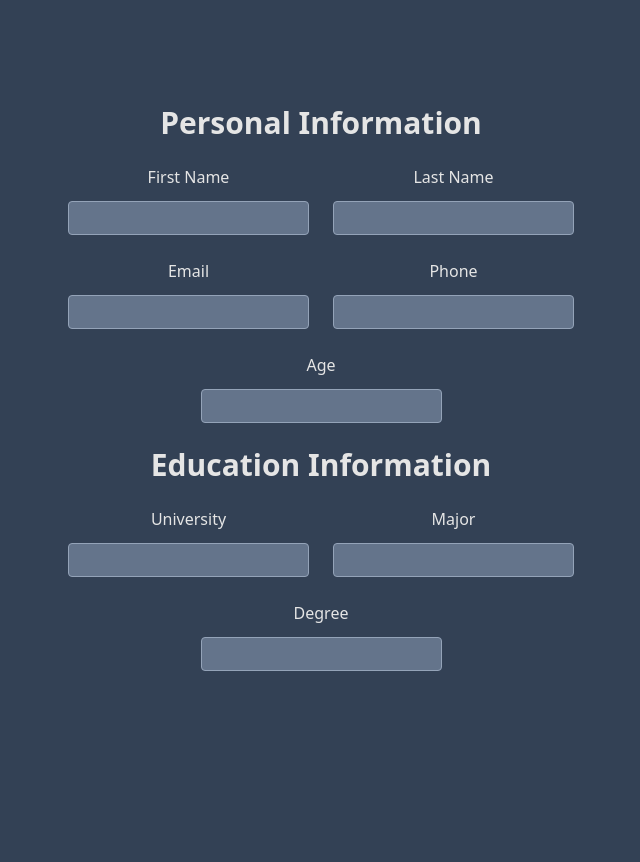
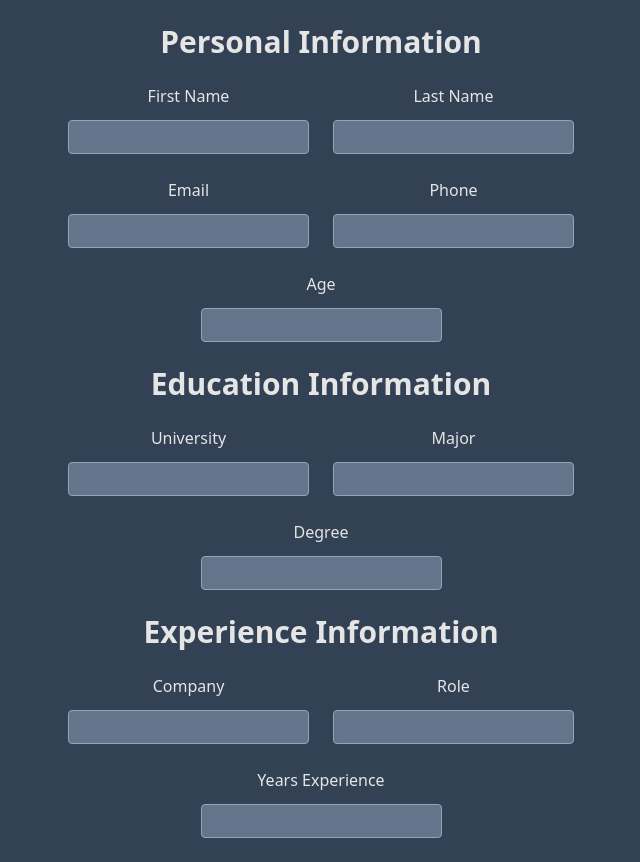
Before and after one commit to Brett-Tanner/odin-cv, a React (Vite) app: page / in a window 1280 px wide. Shown: the whole page, without its empty margins (319-959 px from the left). Before the commit the page ends 800 px from the top, so only its background shows below. Built offline with nearby package versions, Linux system fonts and the light colour scheme.

Commit message:
Create ExperienceFields

```diff
--- a/index.html
+++ b/index.html
@@ -9,7 +9,7 @@
   <body class="bg-slate-700 text-neutral-200">
     <div
       id="root"
-      class="w-screen min-h-screen flex justify-center items-center"
+      class="w-screen min-h-screen flex justify-center items-center p-6"
     ></div>
     <script type="module" src="/src/main.tsx"></script>
   </body>
--- a/src/components/ExperienceFields.tsx
+++ b/src/components/ExperienceFields.tsx
@@ -1,5 +1,34 @@
+import { ChangeEvent, useState } from "react";
+import Field from "./Field";
+
 function ExperienceFields() {
-    return <div></div>
+  const [expDetails, setExpDetails] = useState({
+    company: "",
+    role: "",
+    yearsExperience: "",
+  });
+
+  function onInput(e: ChangeEvent<HTMLInputElement>) {
+    setExpDetails({
+      ...expDetails,
+      [e.currentTarget.id]: e.currentTarget.value,
+    });
+  }
+
+  return (
+    <div className="flex flex-wrap justify-center items-center gap-6">
+      <h1 className="w-full text-center text-3xl font-bold">
+        Experience Information
+      </h1>
+      <Field name="company" value={expDetails.company} onInput={onInput} />
+      <Field name="role" value={expDetails.role} onInput={onInput} />
+      <Field
+        name="yearsExperience"
+        value={expDetails.yearsExperience}
+        onInput={onInput}
+      />
+    </div>
+  );
 }
 
-export default ExperienceFields
+export default ExperienceFields;
```
